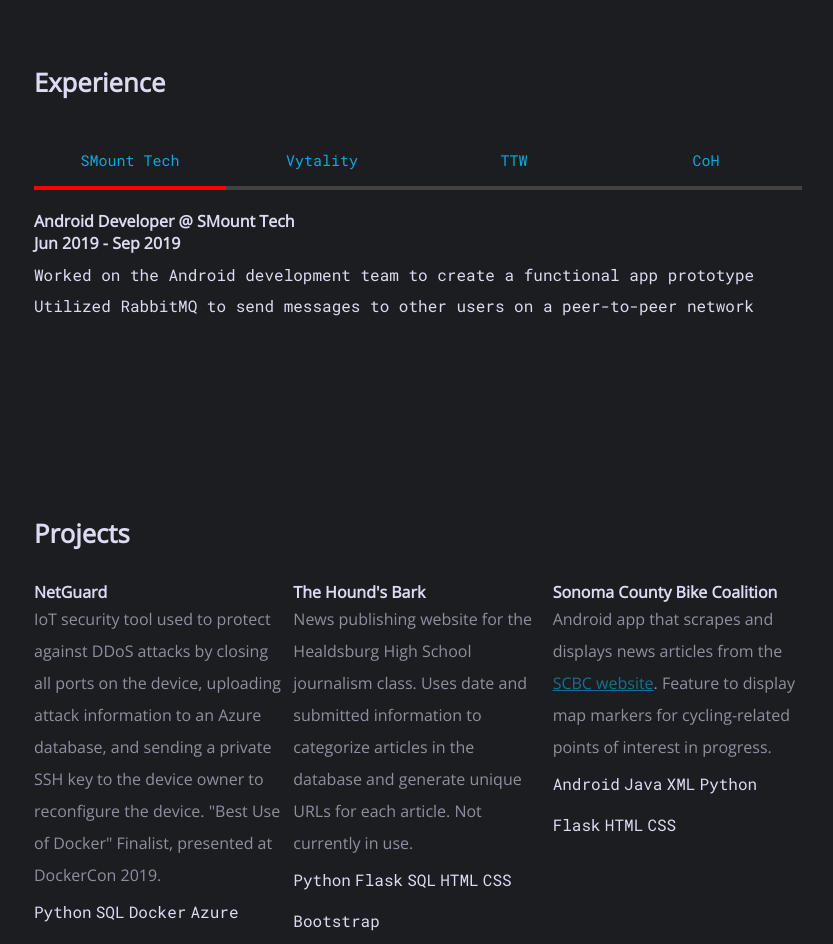
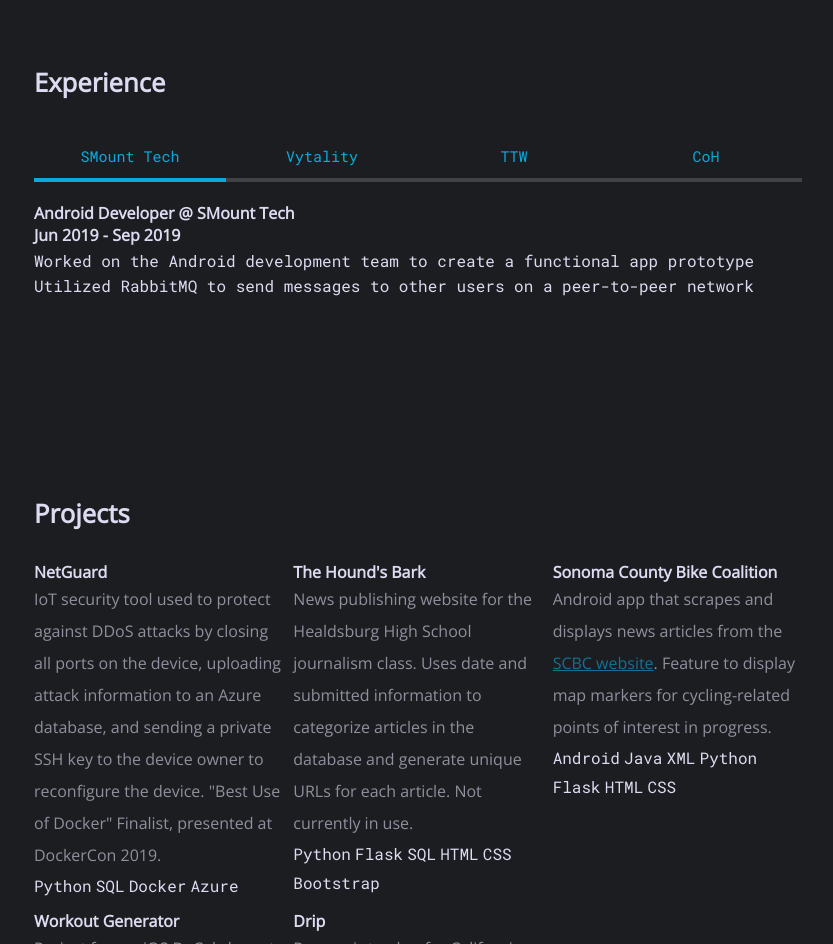
Before and after one commit to ethancdaniel/ethancdaniel.github.io, a plain HTML site: page index.html in a window 1280 px wide. Shown: the part 1820-2764 px from the top of the page, without its empty margins (222-1055 px from the left). Drawn offline with nearby package versions, Linux system fonts and the light colour scheme.

Commit message:
finish first iteration of slider functionality

```diff
--- a/main.css
+++ b/main.css
@@ -61,7 +61,8 @@
 	height: 4px;
 	width: 192px;
 	z-index: 1;
-	background-color: red;
+	background-color: #0CAADC;
+	transition: all .5s ease 0s;
 }
 
 div .zeroth-elem {
@@ -110,7 +111,7 @@
 ul li {
 	display: inline-block;
 	font-family: 'Roboto Mono', monospace;
-	margin: 10px 0px;
+	margin: 4px 0px;
 }
 
 ul li button {
@@ -119,8 +120,17 @@
 	color: #0CAADC;
 	background-color: transparent;
 	border-style: none;
-	margin: 10px;
+	outline: none;
+	width: 192px;
+	padding: 12px;
 }
+
+ul li button:hover {
+	background-color: #696969;
+	opacity: 50%;
+	cursor: pointer;
+}
+
 
 .media-btn {
 	padding: 10px 10px;
```
